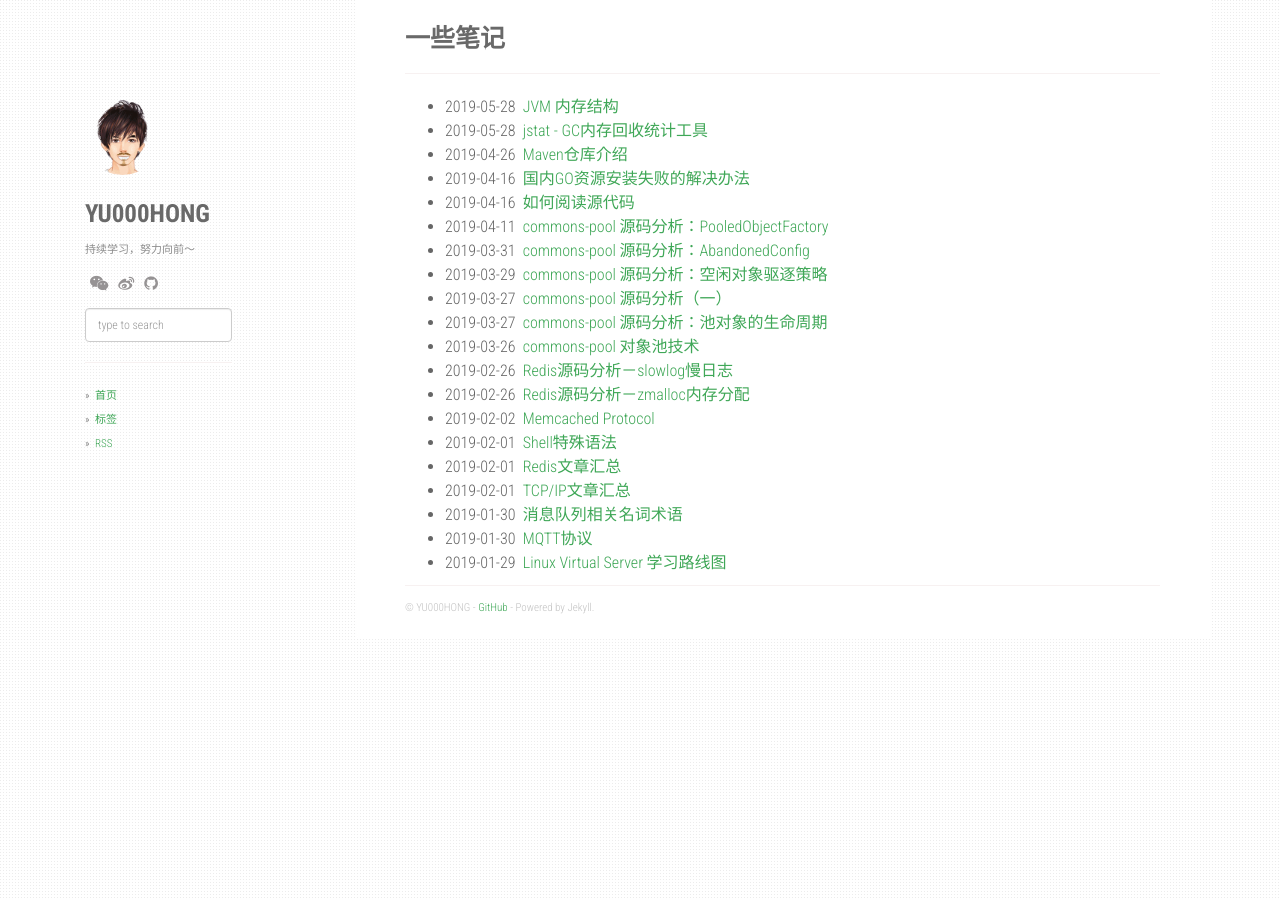
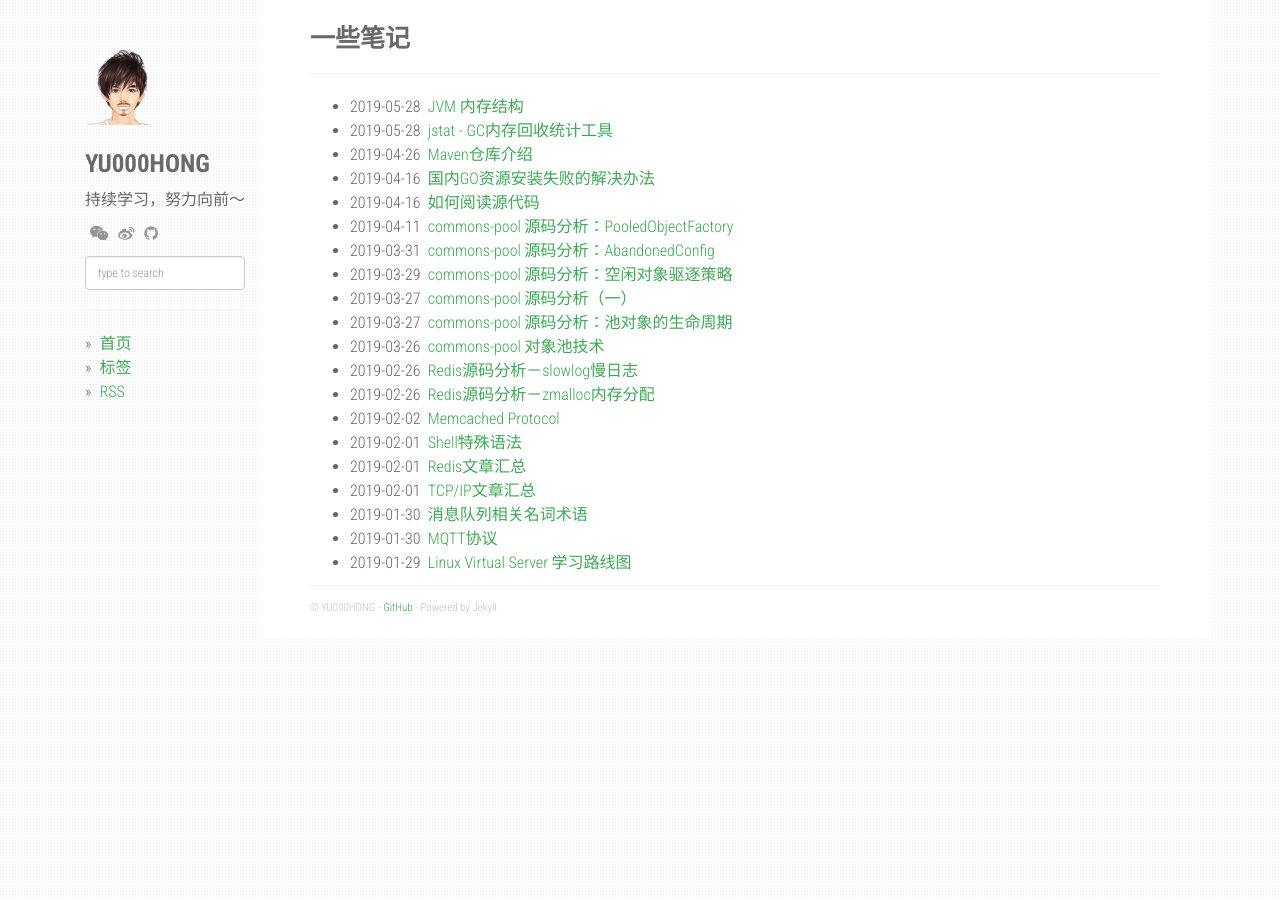
Before and after one commit to yu000hong/yu000hong.github.io, a Jekyll site: the page built from index.html, in a window 1280 px wide. Built offline with Jekyll 4.4.1, drawn with Linux system fonts in a browser that asks for light colours; nearby versions of some CDN libraries; the list of posts is cut into pages by our own code.

Commit message:
修改样式

```diff
--- a/_layouts/default.html
+++ b/_layouts/default.html
@@ -114,8 +114,8 @@
   </head>
   <body>
     <div class="container">
-      <div class="col-sm-3">
-        <div class="fixed-condition">
+      <div class="col-sm-2">
+        <div class="fixed-condition" style="margin-top:50px">
           <a href="/"><img class="profile-avatar" src="{{ site.avatar_url }}" height="75px" width="75px" /></a>
           <h1 class="author-name">{{ site.author }}</h1>
           {% if site.about %}
@@ -144,7 +144,7 @@
         </div>
         <!-- end /.fixed-condition -->
       </div>
-      <div class="col-sm-9 main-layout">
+      <div class="col-sm-10 main-layout">
         <div style="min-height: 500px">
         {{ content }}
         </div>
```
